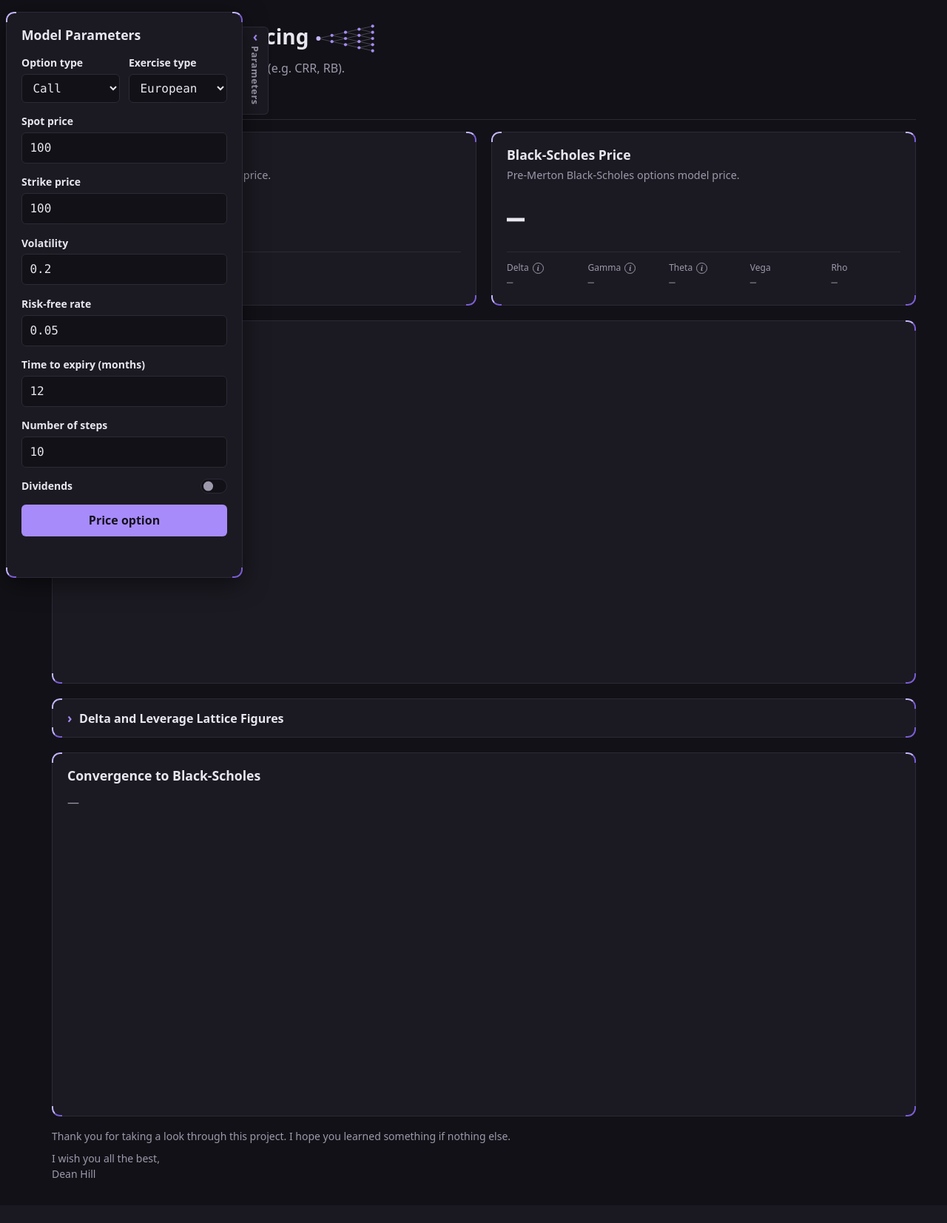
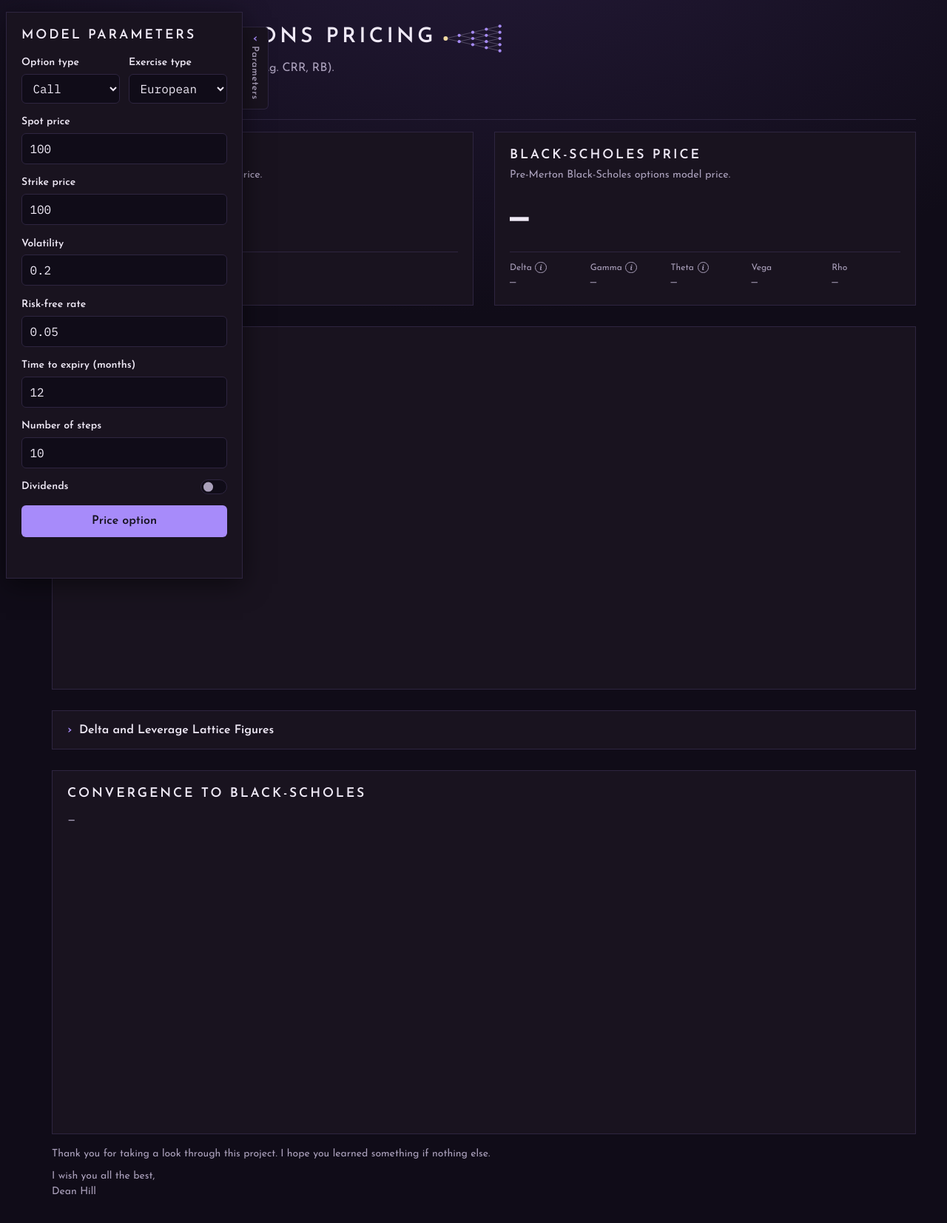
Before and after one commit to hilldean09/binomial_options_pricing, a Flask app: page / in a window 1280 px wide. Shown: the whole page at 74% size. Before the commit the page ends 1592 px from the top, so only its background shows below. Run offline with Flask 3, Linux system fonts and the light colour scheme; some libraries are stand-ins or nearby versions.

Commit message:
Set deco palette, fonts and lit background
Co-Authored-By: Claude Opus 5.5 <noreply@anthropic.com>

```diff
--- a/static/css/style.css
+++ b/static/css/style.css
@@ -1,30 +1,41 @@
-/* Dark by default; neutrals carry a faint violet tint to sit with the accent. */
+/* Deco exchange: a 1920s trading hall and engraved banknote, in gold leaf
+   on aubergine. Dark by default; neutrals carry a violet tint to sit with
+   the accent, and gold is the ornament beside it. Amber stays for
+   warnings. */
 :root {
     color-scheme: dark;
 
-    --bg: #121117;
-    --surface: #1b1a22;
-    --border: #2c2a36;
-    --text: #e8e6ef;
-    --text-muted: #9d99ab;
+    --bg: #100c18;
+    --bg-glow: #261b3b;
+    --surface: #19131f;
+    --surface-solid: #19131f;
+    --surface-raised: #221a2c;
+    --field-bg: #0f0b15;
+    --border: #2e2540;
+    --text: #efe9f6;
+    --text-muted: #aaa0bb;
     --accent: #a78bfa;
     --accent-hover: #c4b5fd;
     --accent-text: #15121f;
-    --gild-light: #c4b5fd;
-    --gild-dark: #7c5bd6;
-    --gild-size: 14px;
-    --gild-width: 2px;
-    --scrollbar-thumb: #3b3848;
+    --gold-light: #f0d9a0;
+    --gold: #d2ae68;
+    --gold-dark: #8a6a2f;
+    --gold-line: color-mix(in srgb, var(--gold) 45%, var(--border));
+    --gild-light: var(--gold-light);
+    --gild-dark: var(--gold-dark);
+    --scrollbar-thumb: #3b3049;
     --error: #ef6f61;
     --warning: #e9b65c;
     --warning-dark: #a87a2a;
-    --radius: 10px;
+    --radius: 0;
     --drawer-width: min(20rem, calc(100vw - 3.5rem));
     --drawer-toggle-width: 2.25rem;
     --drawer-offset: 0.5rem;
-    --gap: 1.25rem;
-    --font: system-ui, -apple-system, "Segoe UI", Roboto, sans-serif;
-    --mono: ui-monospace, "SFMono-Regular", Menlo, Consolas, monospace;
+    --gap: 1.75rem;
+    --font: "Josefin Sans", system-ui, -apple-system, "Segoe UI", Roboto, sans-serif;
+    --serif: "Cormorant Garamond", Garamond, Georgia, serif;
+    --display: Limelight, "Cormorant Garamond", Georgia, serif;
+    --mono: "IBM Plex Mono", ui-monospace, "SFMono-Regular", Menlo, Consolas, monospace;
 }
 
 /* Thin, themed scrollbars on a transparent track so they read as part
@@ -45,9 +56,12 @@
     box-sizing: border-box;
 }
 
+/* A glow falling from the top of the page, like light from a high window */
 body {
     margin: 0;
-    background: var(--bg);
+    background:
+        radial-gradient(ellipse 110% 55rem at 50% -12rem, var(--bg-glow), transparent 70%) no-repeat,
+        var(--bg);
     color: var(--text);
     font-family: var(--font);
     line-height: 1.5;
@@ -58,9 +72,19 @@ body.has-drawer {
     padding-left: calc(var(--drawer-toggle-width) - 0.5rem);
 }
 
+/* Headings in tracked-out geometric capitals */
 h1, h2, h3 {
     margin: 0;
+    font-weight: 600;
     line-height: 1.2;
+    letter-spacing: 0.16em;
+    text-transform: uppercase;
+}
+
+/* Maths keeps its own letter case and spacing inside headings */
+:is(h1, h2, h3) .katex {
+    letter-spacing: normal;
+    text-transform: none;
 }
 
 /* Header / footer */
--- a/templates/base.html
+++ b/templates/base.html
@@ -4,6 +4,9 @@
     <meta charset="utf-8">
     <meta name="viewport" content="width=device-width, initial-scale=1">
     <title>{% block title %}Binomial Options Pricing{% endblock %}</title>
+    <link rel="preconnect" href="https://fonts.googleapis.com">
+    <link rel="preconnect" href="https://fonts.gstatic.com" crossorigin>
+    <link rel="stylesheet" href="https://fonts.googleapis.com/css2?family=Cormorant+Garamond:ital,wght@0,400;0,500;0,600;1,400;1,500&family=IBM+Plex+Mono:wght@400;500&family=Josefin+Sans:wght@400;600;700&family=Limelight&display=swap">
     <link rel="stylesheet" href="https://cdn.jsdelivr.net/npm/katex@0.16.11/dist/katex.min.css">
     <link rel="stylesheet" href="{{ url_for('static', filename='css/style.css') }}">
 </head>
```
